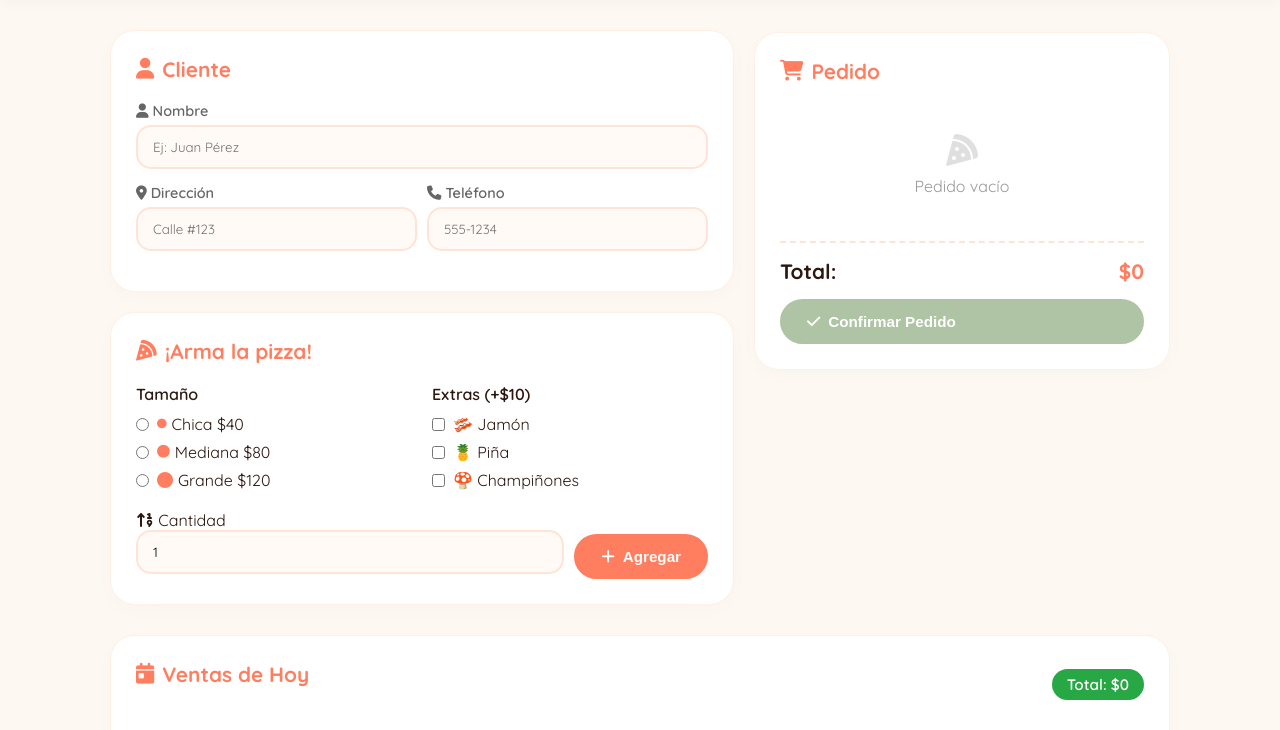
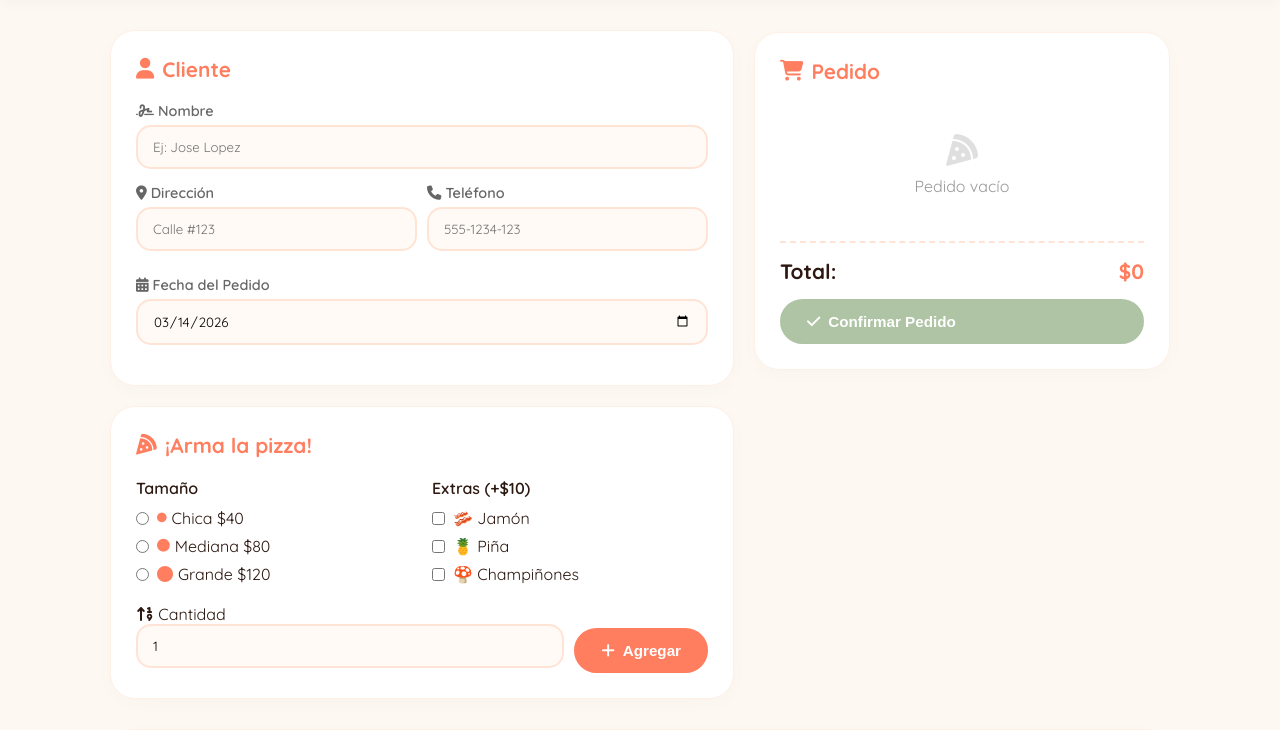
Before and after one commit to IDGS-802-23001704/examePizzas, a Flask app: page / in a window 1280 px wide. Shown: the part 68-798 px from the top of the page. Run offline with Flask 3, Linux system fonts and the light colour scheme; data comes from the database, SQL or seed files in the repository.

Commit message:
Final Fecha

```diff
--- a/app.py
+++ b/app.py
@@ -1,7 +1,7 @@
 from flask import Flask, render_template, request, redirect, url_for, flash, session
 from models import db, Cliente, Pizza, Pedido, DetallePedido
 from forms import PedidoForm
-from datetime import date
+from datetime import date, datetime
 from sqlalchemy import extract, func
 
 app = Flask(__name__)
@@ -23,25 +23,27 @@ PRECIO_INGREDIENTE = 10
 def index():
     form = PedidoForm()
 
-    # Inicializamos la variable de sesión si no existe
     if 'pedido' not in session:
         session['pedido'] = []
 
-    # Magia anti-amnesia: Pre-llenamos el formulario si hay datos guardados en la sesión
     if request.method == 'GET' and 'cliente_temporal' in session:
         form.nombre.data = session['cliente_temporal']['nombre']
         form.direccion.data = session['cliente_temporal']['direccion']
         form.telefono.data = session['cliente_temporal']['telefono']
+
+        if 'fecha' in session['cliente_temporal']:
+            form.fecha.data = datetime.strptime(session['cliente_temporal']['fecha'], '%Y-%m-%d').date()
+
         form.tamano.data = session['cliente_temporal']['tamano']
         form.num_pizzas.data = session['cliente_temporal']['num_pizzas']
 
     if request.method == 'POST':
         if form.agregar.data and form.validate_on_submit():
-            # Guardamos los datos del cliente y selección actual en sesión para que no se borren
             session['cliente_temporal'] = {
                 'nombre': form.nombre.data,
                 'direccion': form.direccion.data,
                 'telefono': form.telefono.data,
+                'fecha': form.fecha.data.strftime('%Y-%m-%d') if form.fecha.data else date.today().strftime('%Y-%m-%d'),
                 'tamano': form.tamano.data,
                 'num_pizzas': form.num_pizzas.data
             }
@@ -89,7 +91,7 @@ def index():
             total_pedido = sum(item['subtotal'] for item in session['pedido'])
             nuevo_pedido = Pedido(
                 id_cliente=nuevo_cliente.id_cliente,
-                fecha=date.today(),
+                fecha=form.fecha.data,
                 total=total_pedido
             )
             db.session.add(nuevo_pedido)
@@ -161,7 +163,6 @@ def ventas():
 
 @app.route('/detalle/<int:id>', methods=['GET'])
 def detalle_venta(id):
-    # Buscamos el pedido por su ID. Si no existe, mandamos un error 404.
     pedido = Pedido.query.get_or_404(id)
     return render_template('detalle.html', pedido=pedido)
 
--- a/forms.py
+++ b/forms.py
@@ -1,12 +1,15 @@
 from flask_wtf import FlaskForm
 from wtforms import StringField, RadioField, BooleanField, IntegerField, SubmitField
 from wtforms.validators import DataRequired, NumberRange
+from wtforms.fields import DateField
+from datetime import date
 
 class PedidoForm(FlaskForm):
     # Datos del cliente
     nombre = StringField('Nombre', validators=[DataRequired(message="El nombre es obligatorio")])
     direccion = StringField('Dirección', validators=[DataRequired(message="La dirección es obligatoria")])
     telefono = StringField('Teléfono', validators=[DataRequired(message="El teléfono es obligatorio")])
+    fecha = DateField('Fecha del Pedido', format='%Y-%m-%d', default=date.today)
 
     tamano = RadioField('Tamaño Pizza', choices=[
         ('Chica', 'Chica $40'),
--- a/templates/index.html
+++ b/templates/index.html
@@ -12,8 +12,8 @@
             <div class="card" style="margin-bottom: 20px;">
                 <h3><i class="fas fa-user"></i> Cliente</h3>
                 <div class="form-group">
-                    <label><i class="fas fa-user"></i> Nombre</label>
-                    {{ form.nombre(class="form-control", placeholder="Ej: Juan Pérez") }}
+                    <label><i class="fas fa-solid fa-signature"></i> Nombre</label>
+                    {{ form.nombre(class="form-control", placeholder="Ej: Jose Lopez") }}
                     {% if form.nombre.errors %}
                         <ul class="error-list">{% for error in form.nombre.errors %}<li>{{ error }}</li>{% endfor %}</ul>
                     {% endif %}
@@ -25,9 +25,13 @@
                     </div>
                     <div class="form-group">
                         <label><i class="fas fa-phone"></i> Teléfono</label>
-                        {{ form.telefono(class="form-control", placeholder="555-1234") }}
+                        {{ form.telefono(class="form-control", placeholder="555-1234-123") }}
                     </div>
                 </div>
+                    <div class="form-group" style="margin-top: 10px;">
+                        <label><i class="fas fa-calendar-alt"></i> Fecha del Pedido</label>
+                        {{ form.fecha(class="form-control", type="date") }}
+                    </div>
             </div>
 
             <div class="card">
```
